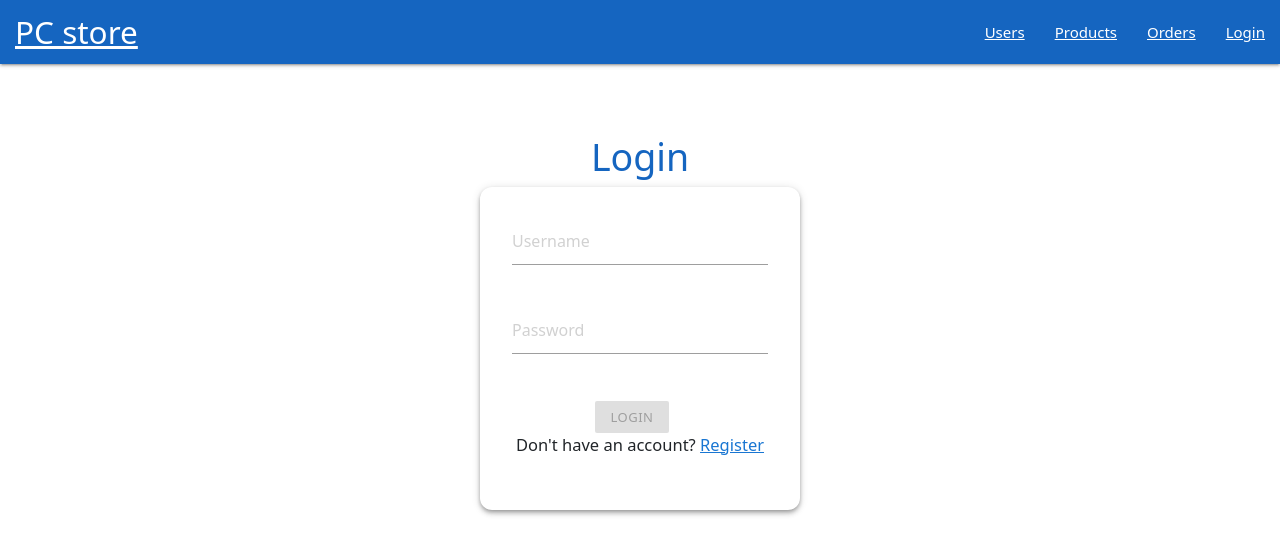
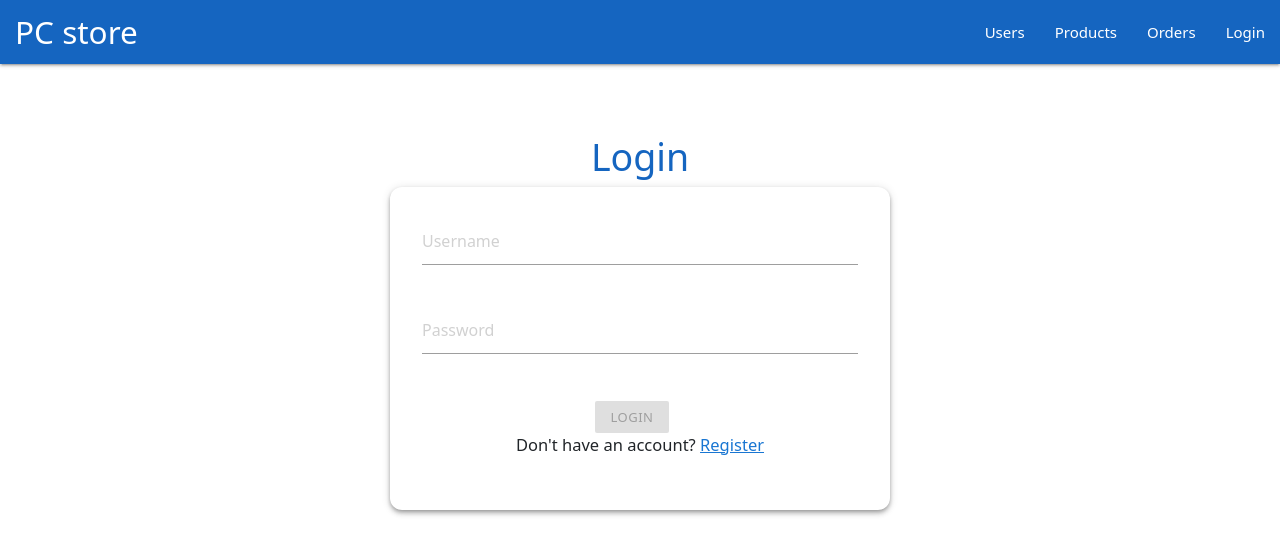
Before and after one commit to Michael-saleh/pc-store-react-APP, a React (Vite) app: page / in a window 1280 px wide. Shown: the top 554 px of the page. Built offline with nearby package versions, Linux system fonts and the light colour scheme; no server answers.

Commit message:
add home page, navbar and login enhancements

```diff
--- a/src/App.css
+++ b/src/App.css
@@ -0,0 +1,13 @@
+ .hide-on-med-and-up {
+     display: none !important;
+ }
+
+ @media (max-width: 992px) {
+     .hide-on-med-and-up {
+         display: block !important;
+     }
+
+     .hide-on-med-and-down {
+         display: none !important;
+     }
+ }
--- a/src/App.jsx
+++ b/src/App.jsx
@@ -8,6 +8,8 @@ import Users from './components/users';
 import Signup from './components/signup';
 import Navbar from "./components/navBar";
 import Note from "./components/note";
+import Home from "./components/home";
+
 import 'bootstrap/dist/css/bootstrap.min.css';
 import 'bootstrap/dist/js/bootstrap.bundle.min.js';
 
@@ -48,7 +50,7 @@ function App() {
         <Note createNote={createNote} removeNote={removeNote} note={note} />
 
         <Routes>
-          <Route path="/" element={!currentUser && <Login currentUser={currentUser} setCurrentUser={setCurrentUser} />} />
+          <Route path="/" element={!currentUser ? <Login currentUser={currentUser} setCurrentUser={setCurrentUser} /> : <Home />} />
           <Route path="/login" element={<Login currentUser={currentUser} setCurrentUser={setCurrentUser} createNote={createNote} />} />
           <Route path="/signup" element={<Signup />} createNote={createNote} />
           <Route path="/users" element={<Users currentUser={currentUser} setCurrentUser={setCurrentUser} createNote={createNote} />} />
--- /dev/null
+++ b/src/components/home.jsx
@@ -0,0 +1,24 @@
+import React, { useState } from "react";
+
+const Home = () => {
+
+    return (
+        <div className="container center-align" style={{ marginTop: "5rem" }}>
+            <h1 className="blue-text text-darken-2">Welcome to PC-Store!!</h1>
+            <p className="grey-text text-darken-1 flow-text">
+                Here you can find all computer related stuff, build your own setup, and do not hesitate to ask for help any time...
+            </p>
+            <div className="section">
+                <button className="btn waves-effect waves-light blue darken-2" style={{ marginRight: "1rem" }}>
+                    Explore
+                </button>
+                <span className="grey-text text-lighten-1" style={{ fontSize: "1.2rem" }}> - </span>
+                <button className="btn waves-effect waves-light teal darken-2">
+                    Contact Us
+                </button>
+            </div>
+        </div>
+    )
+};
+
+export default Home;
--- a/src/components/login.jsx
+++ b/src/components/login.jsx
@@ -26,7 +26,7 @@ const Login = (props) => {
                     if (response.data._id) {
                         props.setCurrentUser(response.data)
                         props.createNote(`${response.data.username} logged in successfully`, "success");
-                        navigate('/users')
+                        navigate('/')
                     } else {
                         props.createNote("Invalid username or password", "fail");
                         setLoginError(true);
@@ -53,10 +53,9 @@ const Login = (props) => {
                         padding: "32px",
                         borderRadius: "12px",
                         width: "50vw",
-                        minWidth: "320px",
-                        maxWidth: "600px",
-                        margin: "0 auto",
-                        maxWidth: "300px"
+                        minWidth: "380px",
+                        maxWidth: "500px",
+                        margin: "0 auto"
                     }}
                     onSubmit={handleSubmit}
                 >
--- a/src/components/navBar.jsx
+++ b/src/components/navBar.jsx
@@ -1,10 +1,19 @@
-import React from "react";
+import React, { useEffect } from "react";
 import { Link, useNavigate } from 'react-router-dom';
 import axios from "axios";
 
 const Navbar = (props) => {
 
     const navigate = useNavigate();
+
+    useEffect(() => {
+        // Initialize Materialize sidenav
+        const elems = document.querySelectorAll('.sidenav');
+        if (window.M && elems.length > 0) {
+            window.M.Sidenav.init(elems);
+        }
+    }, []);
+
     const handleLogout = () => {
         try {
             axios.post("http://localhost:3000/users/logout")
@@ -27,16 +36,62 @@ const Navbar = (props) => {
     return (
         <nav className="blue darken-3">
             <div className="nav-wrapper">
-                <Link to="/" className="brand-logo px-3">PC store</Link>
+                <Link to="/" className="brand-logo px-3" style={{ textDecoration: "none" }}>PC store</Link>
+                <a href="#" data-target="mobile-demo" className="sidenav-trigger">
+                    <i className="material-icons">menu</i>
+                </a>
                 <ul id="nav-mobile" className="right hide-on-med-and-down">
-                    <li><Link to="/users">Users</Link></li>
-                    <li><Link to="/products">Products</Link></li>
-                    <li><Link to="/orders">Orders</Link></li>
-                    <li>{props.currentUser ? <Link onClick={handleLogout}>Log out</Link> : <Link to="/login">Login</Link>}</li>
+                    <li>
+                        <Link to="/users" className="modern-link" style={{ textDecoration: "none" }}>Users</Link>
+                    </li>
+                    <li>
+                        <Link to="/products" className="modern-link" style={{ textDecoration: "none" }}>Products</Link>
+                    </li>
+                    <li>
+                        <Link to="/orders" className="modern-link" style={{ textDecoration: "none" }}>Orders</Link>
+                    </li>
+                    <li>
+                        {props.currentUser ? (
+                            <Link onClick={handleLogout} className="modern-link" style={{ textDecoration: "none" }}>Log out</Link>
+                        ) : (
+                            <Link to="/login" className="modern-link" style={{ textDecoration: "none" }}>Login</Link>
+                        )}
+                    </li>
+                </ul>
+                <ul className="sidenav" id="mobile-demo">
+                    <li>
+                        <Link to="/users" className="modern-link" style={{ textDecoration: "none" }}>Users</Link>
+                    </li>
+                    <li>
+                        <Link to="/products" className="modern-link" style={{ textDecoration: "none" }}>Products</Link>
+                    </li>
+                    <li>
+                        <Link to="/orders" className="modern-link" style={{ textDecoration: "none" }}>Orders</Link>
+                    </li>
+                    <li>
+                        {props.currentUser ? (
+                            <Link onClick={handleLogout} className="modern-link" style={{ textDecoration: "none" }}>Log out</Link>
+                        ) : (
+                            <Link to="/login" className="modern-link" style={{ textDecoration: "none" }}>Login</Link>
+                        )}
+                    </li>
                 </ul>
             </div>
         </nav>
     )
 }
+/*
+    To move the "PC store" brand logo into the menu for mobile,
+    you can add it as the first <li> in the sidenav and remove it from the nav bar.
+    Also, for desktop, you can keep it as is.
+    To do this, you can use CSS classes to hide/show the logo appropriately.
+*/
+
+// Add this CSS somewhere in your styles (e.g., App.css):
+// .hide-on-med-and-up { display: none !important; }
+// @media (max-width: 992px) {
+//   .hide-on-med-and-up { display: block !important; }
+//   .hide-on-med-and-down { display: none !important; }
+// }
 
 export default Navbar;
```
